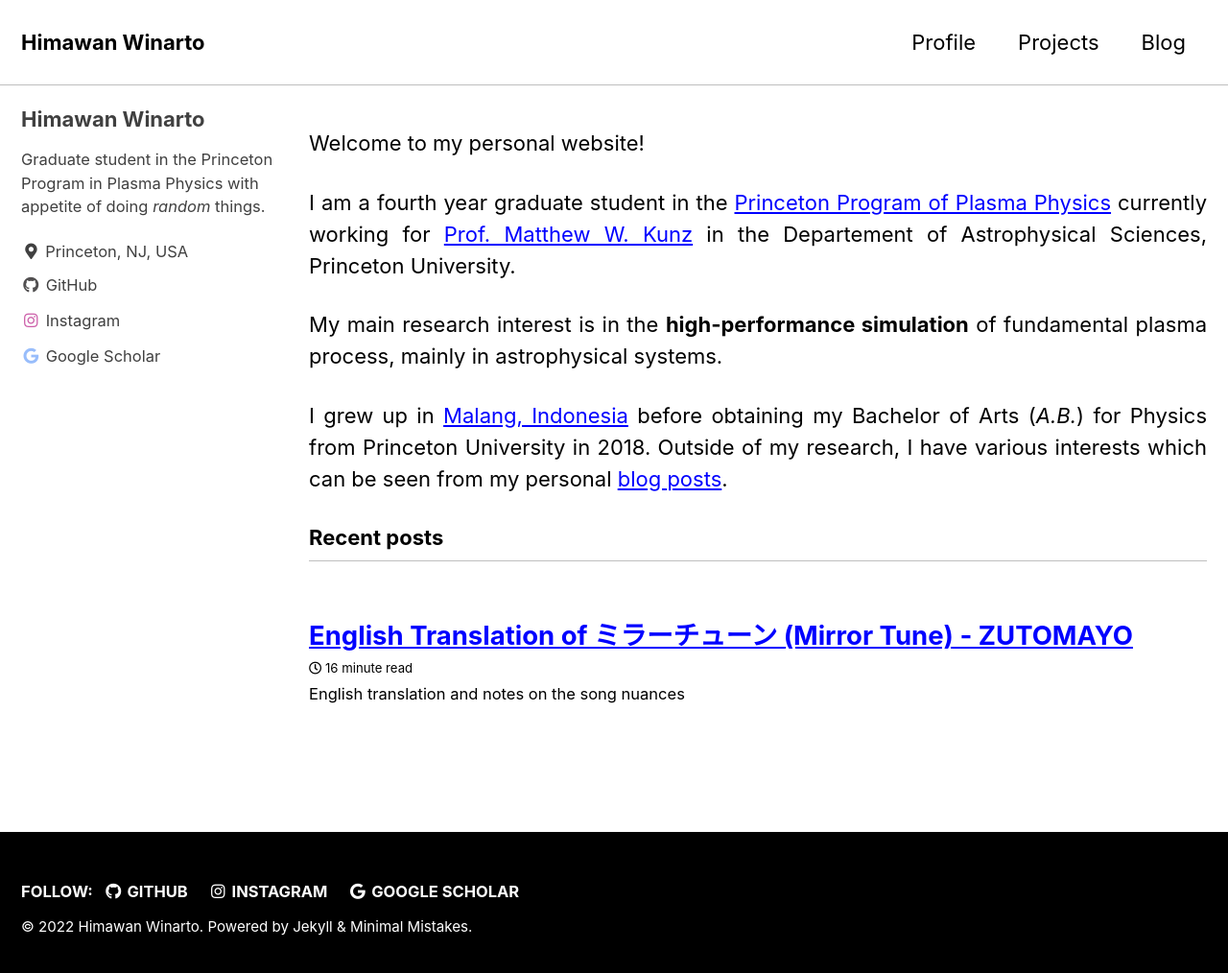
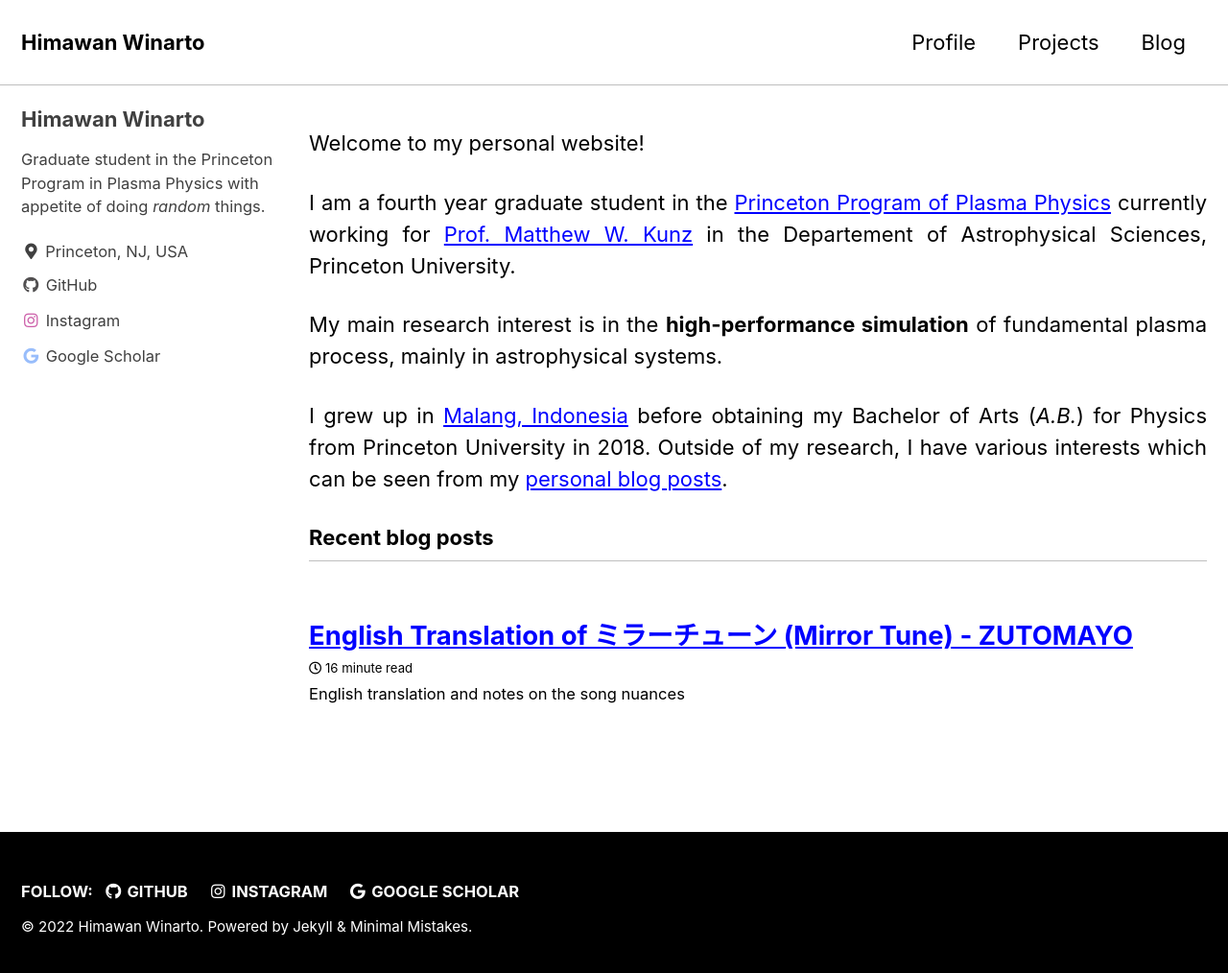
Before and after one commit to himax16/personal-website-jekyll, a Jekyll site: the page built from index.md, in a window 1280 px wide and 1022 px high. Shown: the top 1014 px of the window at 96% size. Built offline with Jekyll 4.4.1, drawn with Linux system fonts in a browser that asks for light colours; cached includes are drawn as plain includes.

Commit message:
Edit recent_posts label and fix URL in index.md

```diff
--- a/_data/ui-text.yml
+++ b/_data/ui-text.yml
@@ -32,7 +32,7 @@ en: &DEFAULT_EN
   powered_by                 : "Powered by"
   website_label              : "Website"
   email_label                : "Email"
-  recent_posts               : "Recent posts"
+  recent_posts               : "Recent blog posts"
   undefined_wpm              : "Undefined parameter words_per_minute at _config.yml"
   comment_form_info          : "Your email address will not be published. Required fields are marked"
   comment_form_comment_label : "Comment"
--- a/index.md
+++ b/index.md
@@ -11,5 +11,5 @@ I am a fourth year graduate student in the [Princeton Program of Plasma Physics]
 My main research interest is in the **high-performance simulation** of fundamental plasma process, mainly in astrophysical systems.
 {: style="text-align: justify;"}
 
-I grew up in [Malang, Indonesia](https://en.wikipedia.org/wiki/Malang) before obtaining my Bachelor of Arts (_A.B._) for Physics from Princeton University in 2018. Outside of my research, I have various interests which can be seen from my personal [blog posts](/blog/).
+I grew up in [Malang, Indonesia](https://en.wikipedia.org/wiki/Malang) before obtaining my Bachelor of Arts (_A.B._) for Physics from Princeton University in 2018. Outside of my research, I have various interests which can be seen from my [personal blog posts](/blog/).
 {: style="text-align: justify;"}
```
Also changed, not shown: _drafts/2022-xx-xx-josee-the-tiger-and-the-fish.md (+3 -2 lines).
